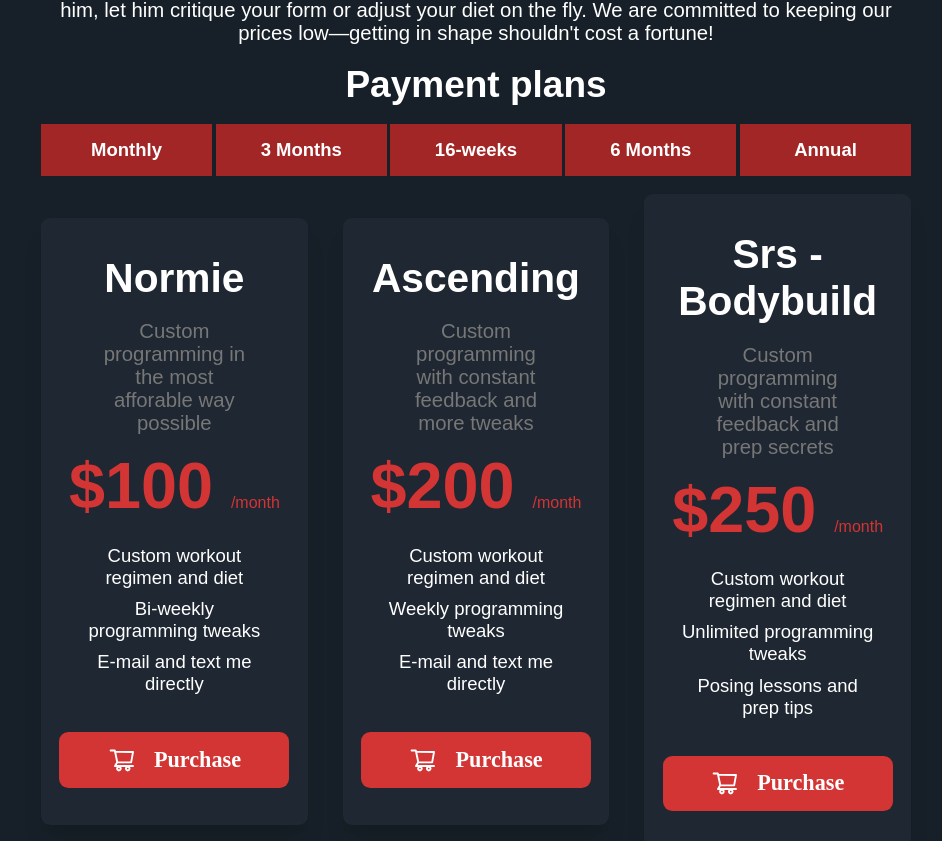
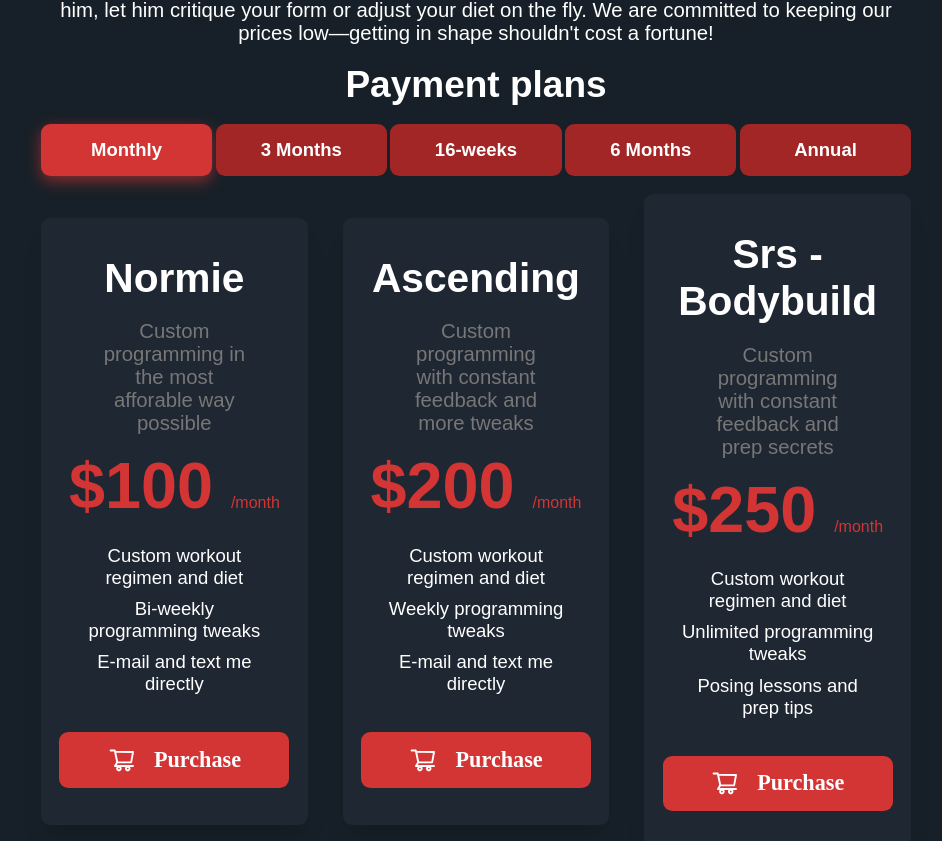
Before and after one commit to zuritajonny/Bodybuilding-bs, a React (Vite) app: page / in a window 1280 px wide. Shown: the part 988-1829 px from the top of the page, without its empty margins (164-1106 px from the left). Built offline with nearby package versions, Linux system fonts and the light colour scheme; a web font is replaced by a local one.

Commit message:
Button update

```diff
--- a/src/App.jsx
+++ b/src/App.jsx
@@ -84,31 +84,51 @@ function App() {
 
         <div className="plan-toggle">
           <div
-            className="plan-type-container"
+            className={
+              TypeOfPlan === "a"
+                ? "plan-type-container color-accent"
+                : "plan-type-container "
+            }
             onClick={() => setTypeOfPlan("a")}
           >
             <h4 className="medium-text">Monthly</h4>
           </div>
           <div
-            className="plan-type-container"
+            className={
+              TypeOfPlan === "b"
+                ? "plan-type-container color-accent"
+                : "plan-type-container "
+            }
             onClick={() => setTypeOfPlan("b")}
           >
             <h4 className="medium-text">3 Months</h4>
           </div>
           <div
-            className="plan-type-container"
+            className={
+              TypeOfPlan === "c"
+                ? "plan-type-container color-accent"
+                : "plan-type-container "
+            }
             onClick={() => setTypeOfPlan("c")}
           >
             <h4 className="medium-text">16-weeks </h4>
           </div>
           <div
-            className="plan-type-container"
+            className={
+              TypeOfPlan === "d"
+                ? "plan-type-container color-accent"
+                : "plan-type-container "
+            }
             onClick={() => setTypeOfPlan("d")}
           >
             <h4 className="medium-text">6 Months</h4>
           </div>
           <div
-            className="plan-type-container"
+            className={
+              TypeOfPlan === "e"
+                ? "plan-type-container color-accent"
+                : "plan-type-container "
+            }
             onClick={() => setTypeOfPlan("e")}
           >
             <h4 className="medium-text">Annual</h4>
@@ -141,7 +161,20 @@ function App() {
                     return "$100 ";
                 }
               })()}
-              <span className="price-description">/month</span>
+              <span className="price-description">
+                {(() => {
+                  switch (TypeOfPlan) {
+                    case "a":
+                      return "/month";
+                    case "b":
+                      return "/3 months";
+                    case "d":
+                      return "/6 months";
+                    case "e":
+                      return "/year";
+                  }
+                })()}
+              </span>
             </h4>
             <ul>
               <li className="card-list">Custom workout regimen and diet</li>
@@ -184,7 +217,20 @@ function App() {
                     return "$1950 ";
                 }
               })()}
-              <span className="price-description">/month</span>
+              <span className="price-description">
+                {(() => {
+                  switch (TypeOfPlan) {
+                    case "a":
+                      return "/month";
+                    case "b":
+                      return "/3 months";
+                    case "d":
+                      return "/6 months";
+                    case "e":
+                      return "/year";
+                  }
+                })()}
+              </span>
             </h4>
             <ul>
               <li className="card-list">Custom workout regimen and diet</li>
@@ -255,11 +301,11 @@ function App() {
               <h2 className="medium-text">Srs - Bodybuild</h2>
 
               <p className="paragraph-text">
-                Custom programming in the most afforable way possible
+                Custom programming in the most affordable way possible
               </p>
               <h4 className="card-text-price">
                 $900
-                <span className="price-description">/month</span>
+                <span className="price-description"> /16-weeks</span>
               </h4>
               <ul>
                 <li className="card-list">Custom workout regimen and diet</li>
--- a/src/components/Header.jsx
+++ b/src/components/Header.jsx
@@ -1,24 +1,21 @@
-import {useState,useEffect} from 'react'
+import { useState, useEffect } from "react";
 import logoImg from "../media/logoB.png";
 import { BiMenu } from "react-icons/bi";
 import { IoCloseOutline } from "react-icons/io5";
 
 import { useScrollLock } from "../hooks/useScrollLock";
-import instragramIcon from "../media/Icons/instagram.svg"
-import gmaiIcon from "../media/Icons/gmail.svg"
+import instragramIcon from "../media/Icons/instagram.svg";
+import gmaiIcon from "../media/Icons/gmail.svg";
 
 const Header = () => {
   const { lockScroll, unlockScroll } = useScrollLock();
 
-  const [animateMenu,setAnimateMenu] = useState()
+  const [animateMenu, setAnimateMenu] = useState();
 
-  function menuAnimation(){
-
-  }
+  function menuAnimation() {}
 
   function handleScrollLock(isOpen) {
-    setAnimateMenu(!animateMenu)
-
+    setAnimateMenu(!animateMenu);
 
     if (isOpen === true) {
       lockScroll();
@@ -26,7 +23,6 @@ const Header = () => {
       unlockScroll();
     }
   }
-
 
   function useScrollDirection() {
     const [scrollDirection, setScrollDirection] = useState(null);
@@ -37,7 +33,10 @@ const Header = () => {
       const updateScrollDirection = () => {
         const scrollY = window.pageYOffset;
         const direction = scrollY > lastScrollY ? "down" : "up";
-        if (direction !== scrollDirection && (scrollY - lastScrollY > 5 || scrollY - lastScrollY < -5)) {
+        if (
+          direction !== scrollDirection &&
+          (scrollY - lastScrollY > 5 || scrollY - lastScrollY < -5)
+        ) {
           setScrollDirection(direction);
         }
         lastScrollY = scrollY > 0 ? scrollY : 0;
@@ -45,43 +44,73 @@ const Header = () => {
       window.addEventListener("scroll", updateScrollDirection); // add event listener
       return () => {
         window.removeEventListener("scroll", updateScrollDirection); // clean up
-      }
+      };
     }, [scrollDirection]);
 
     return scrollDirection;
-  };
-
+  }
 
   const scrollDirection = useScrollDirection();
 
-
   return (
-    <div className={scrollDirection === "down"  ? 'header-container hide-header' : 'header-container'}>
-      <div className='header-wrapper'>
-
-        <div className='logo-container'>
-          <img src={logoImg} className='logo-img' alt="" />
+    <div
+      className={
+        scrollDirection === "down"
+          ? "header-container hide-header"
+          : "header-container"
+      }
+    >
+      <div className="header-wrapper">
+        <div className="logo-container">
+          <img src={logoImg} className="logo-img" alt="" />
         </div>
 
-        <div className={animateMenu ? "menu-logo-container hide-menu-button" : "menu-logo-container"} onClick={() => handleScrollLock(true)} ><BiMenu className='icon'/></div>
+        <div
+          className={
+            animateMenu
+              ? "menu-logo-container hide-menu-button"
+              : "menu-logo-container"
+          }
+          onClick={() => handleScrollLock(true)}
+        >
+          <BiMenu className="icon" />
+        </div>
 
-        <div onClick={() => handleScrollLock(false)} className={animateMenu ? "menu-overlay overlay-active" : "menu-overlay"}>      </div>
-        <ul className={animateMenu ? 'menu-container menu-active' : 'menu-container'}>
-          <li className='menu-item' onClick={() => handleScrollLock(false)} ><IoCloseOutline onClick={menuAnimation} className='icon'/></li>
+        <div
+          onClick={() => handleScrollLock(false)}
+          className={
+            animateMenu ? "menu-overlay overlay-active" : "menu-overlay"
+          }
+        >
+          {" "}
+        </div>
+        <ul
+          className={
+            animateMenu ? "menu-container menu-active" : "menu-container"
+          }
+        >
+          <li className="menu-item" onClick={() => handleScrollLock(false)}>
+            <IoCloseOutline onClick={menuAnimation} className="icon" />
+          </li>
 
-          <h4 className='medium-text'> Stop wasting your time, join the program!</h4>
-          <div className='social-media-container'>
-            <div className='icon-sm-container'><img src={instragramIcon} alt="" className='icon-svg'/></div>
-            <div className='icon-sm-container'><img src={gmaiIcon} alt="" className='icon-svg'/></div>
+          <h4 className="medium-text">
+            {" "}
+            Stop wasting your time, join the program!
+          </h4>
+          <div className="social-media-container">
+            <a href="https://www.instagram.com/effercoaching/" target="_blank">
+              <div className="icon-sm-container">
+                <img src={instragramIcon} alt="" className="icon-svg" />
+              </div>
+            </a>
+            <div className="icon-sm-container">
+              <img src={gmaiIcon} alt="" className="icon-svg" />
+            </div>
           </div>
-
         </ul>
-
-
-
       </div>
     </div>
-  )
-}
+  );
+};
 
-export default Header
+export default Header;
--- a/src/index.css
+++ b/src/index.css
@@ -44,6 +44,7 @@
   cursor: pointer;
   font-size: 1rem;
   color: var(--white-color);
+  transition: var(--transition);
 }
 .purchase-button-link {
   width: 100%;
@@ -68,7 +69,7 @@
   text-align: left;
   color: var(--white-color);
   text-transform: uppercase;
-  font-size: clamp(1.6rem, 10vw, 5rem);
+  font-size: clamp(3rem, 10vw, 5rem);
   line-height: auto;
 }
 
@@ -393,6 +394,7 @@
   display: flex;
   align-items: center;
   justify-content: center;
+  cursor: pointer;
 }
 
 .icon-svg {
@@ -409,6 +411,9 @@
 }
 .pricing-container:nth-of-type(2) {
   background-color: var(--primary-color) !important;
+}
+.pricing-container:nth-of-type(2) .big-text::after {
+  background-color: var(--white-color);
 }
 .pricing-container .big-text {
   position: relative;
@@ -435,9 +440,10 @@
   height: 0.5rem;
   width: 5rem;
   position: absolute;
-  bottom: -1.2rem;
+  bottom: -0.8rem;
   transform: translate(-50%, 0);
   left: 50%;
+  border-radius: 1rem;
 }
 .pricing-container .description-text {
   padding: 0 1rem;
@@ -564,9 +570,16 @@ option {
   cursor: pointer;
   text-align: center;
   transition: var(--transition);
+  border-radius: 0.5rem;
 }
-.plan-type-container:hover {
+.plan-type-container:hover,
+.card-container .button:hover {
   background-color: var(--primary-color);
+  box-shadow: rgba(211, 52, 52, 0.6) 0px 5px 15px 0px;
+}
+.color-accent {
+  background-color: var(--primary-color);
+  box-shadow: rgba(211, 52, 52, 0.6) 0px 5px 15px 0px;
 }
 
 .pricing-container:nth-of-type(2) .big-text,
```
